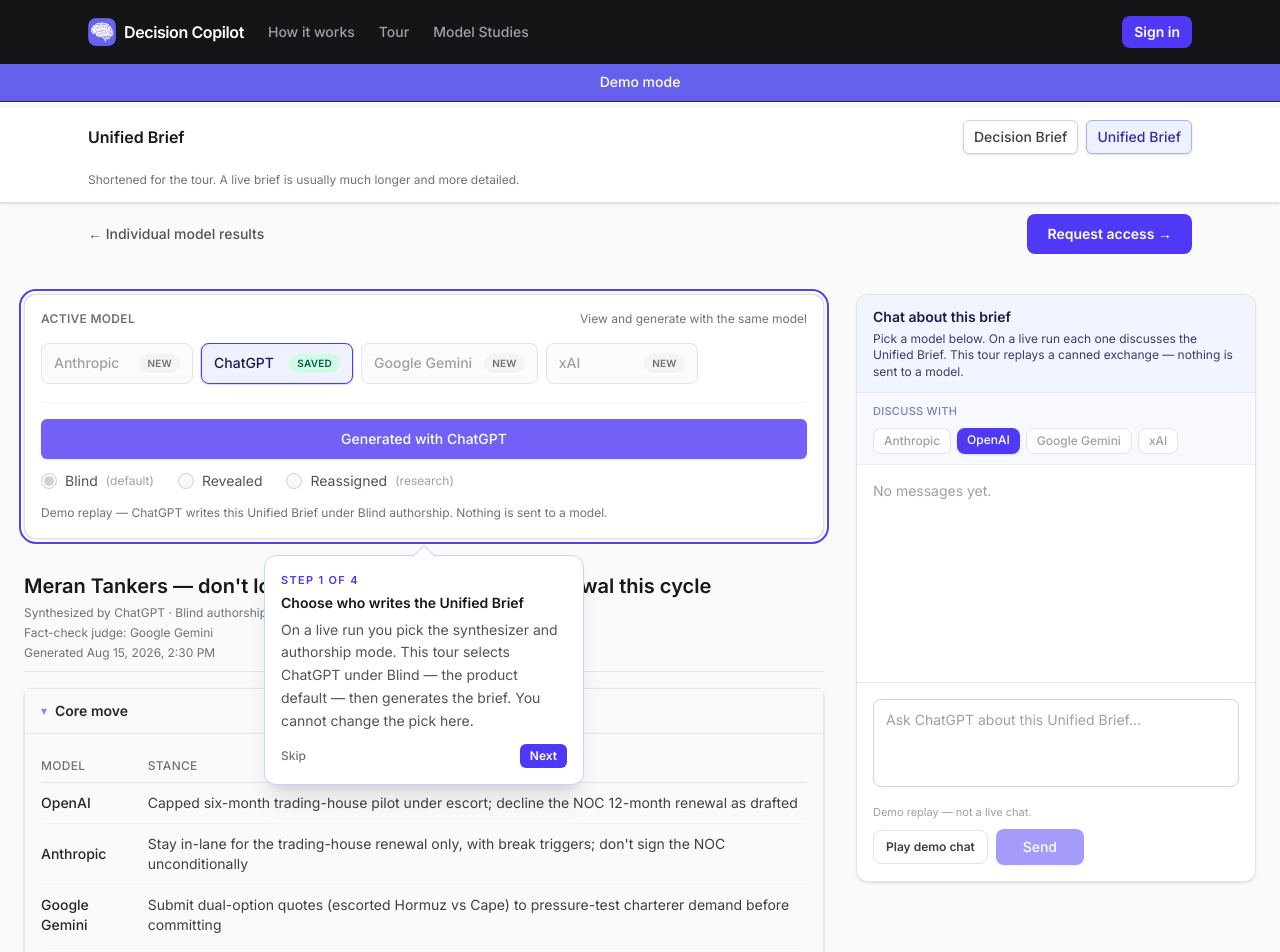
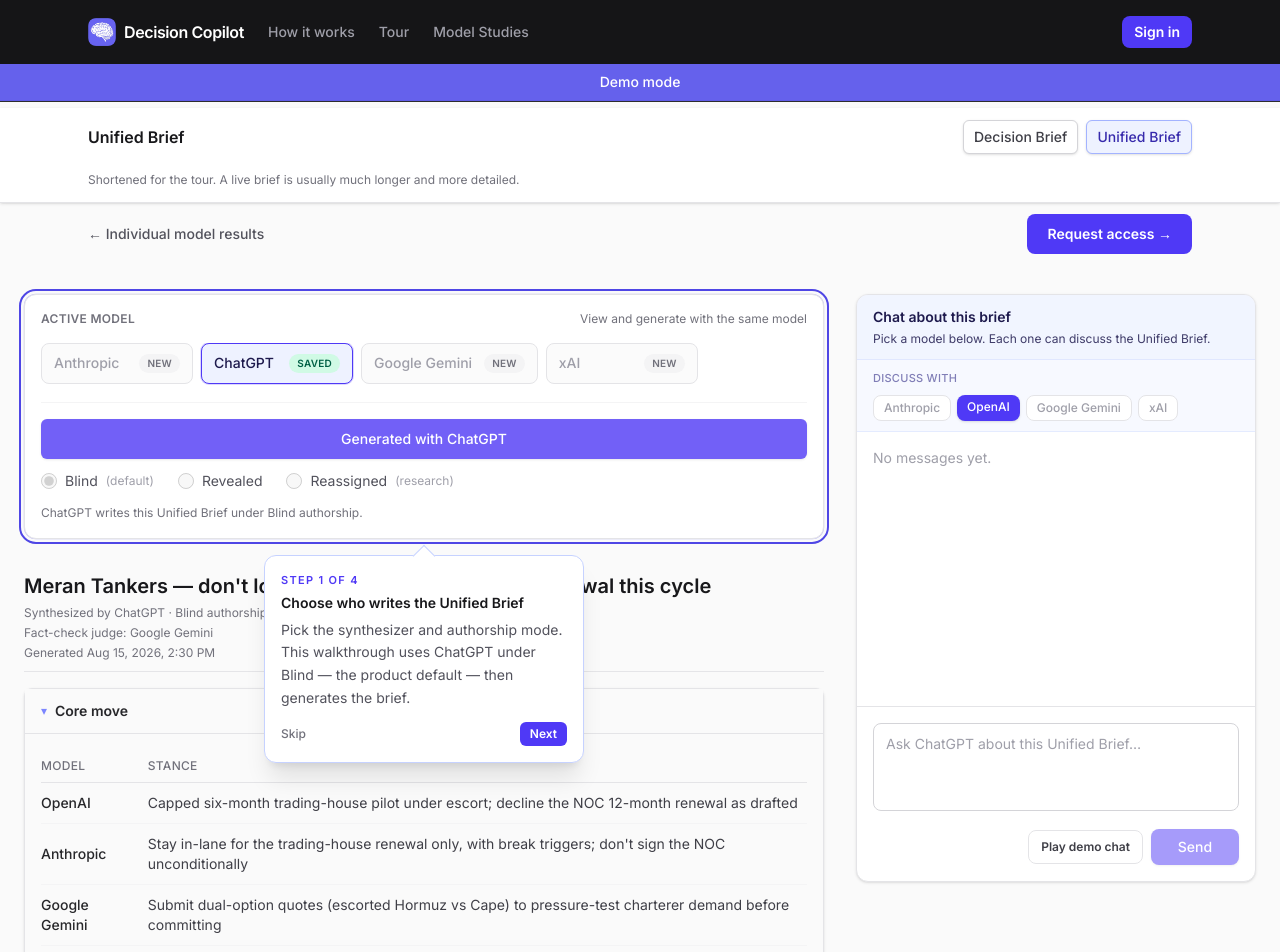
Before and after one commit to Caryndcarter/decision-copilot-evals, a Next.js app in the folder packages/nextjs/: page /demo/unified in a window 1280 px wide. Shown: the top 952 px of the page. Built offline with nearby package versions, Linux system fonts and the light colour scheme.

Commit message:
Soften tour chat copy so it does not advertise the fixture
Guide and rail text now say watch how to type a question and
see the reply, without canned / API / nothing-is-sent.

Co-authored-by: Caryn Carter <Caryndcarter@users.noreply.github.com>

```diff
--- a/packages/nextjs/app/demo/_components/demo-brief-guide.tsx
+++ b/packages/nextjs/app/demo/_components/demo-brief-guide.tsx
@@ -34,7 +34,7 @@ export const DEMO_BRIEF_GUIDE_STEPS: readonly DemoGuideStep[] = [
     spot: "demo-chat",
     extraSpots: [],
     title: "Then ask about the brief",
-    body: "On a live run this sidebar is chat. Watch a canned question type in and the model reply — nothing is sent to an API.",
+    body: "This sidebar is chat. Watch how to type in a question and see the model reply.",
     pauseAuto: true,
   },
   {
@@ -52,7 +52,7 @@ export const DEMO_UNIFIED_GUIDE_STEPS: readonly DemoGuideStep[] = [
     spot: "unified-synthesizer",
     extraSpots: [],
     title: "Choose who writes the Unified Brief",
-    body: "On a live run you pick the synthesizer and authorship mode. This tour selects ChatGPT under Blind — the product default — then generates the brief. You cannot change the pick here.",
+    body: "Pick the synthesizer and authorship mode. This walkthrough uses ChatGPT under Blind — the product default — then generates the brief.",
     pauseAuto: true,
   },
   {
@@ -65,7 +65,7 @@ export const DEMO_UNIFIED_GUIDE_STEPS: readonly DemoGuideStep[] = [
     spot: "demo-chat",
     extraSpots: [],
     title: "Then ask about the brief",
-    body: "The discuss rail works here too. This replay asks why not lock the twelve-month NOC — again, no live model call.",
+    body: "Chat works here too. Watch how to type in a question and see the model reply.",
     pauseAuto: true,
   },
   {
--- a/packages/nextjs/app/demo/_components/demo-chat-panel.tsx
+++ b/packages/nextjs/app/demo/_components/demo-chat-panel.tsx
@@ -163,8 +163,7 @@ export function DemoChatPanel({
         <div className="border-b border-indigo-100 bg-indigo-50/80 px-4 py-3">
           <h2 className="text-sm font-semibold text-indigo-950">Chat about this brief</h2>
           <p className="mt-1 text-xs leading-snug text-indigo-950/85">
-            Pick a model below. On a live run each one discusses the Unified Brief. This tour replays a
-            canned exchange — nothing is sent to a model.
+            Pick a model below. Each one can discuss the Unified Brief.
           </p>
         </div>
       )}
@@ -204,11 +203,9 @@ export function DemoChatPanel({
           placeholder={script.composerPlaceholder}
           rows={variant === "decision" ? 4 : 3}
           className="min-h-[5.5rem] w-full resize-none rounded-lg border border-zinc-300 bg-white px-3 py-2.5 text-sm text-zinc-800 placeholder-zinc-400 disabled:opacity-60"
-          aria-label="Demo chat composer (not live)"
+          aria-label="Chat composer"
         />
-        <div className="mt-3 flex w-full flex-wrap items-center justify-between gap-2">
-          <p className="text-[11px] leading-snug text-zinc-400">Demo replay — not a live chat.</p>
-          <div className="flex flex-wrap items-center justify-end gap-2">
+        <div className="mt-3 flex w-full flex-wrap items-center justify-end gap-2">
           {!running ? (
             <button
               type="button"
@@ -238,7 +235,6 @@ export function DemoChatPanel({
           ) : null}
         </div>
       </div>
-      </div>
     </aside>
   );
 }
--- a/packages/nextjs/app/demo/_components/demo-unified-create-panel.tsx
+++ b/packages/nextjs/app/demo/_components/demo-unified-create-panel.tsx
@@ -187,8 +187,8 @@ export function DemoUnifiedCreatePanel({
           </fieldset>
 
           <p className="text-xs leading-relaxed text-zinc-500">
-            Demo replay — {unifiedBriefSynthesizerLabel(DEMO_UNIFIED_SYNTHESIZER)} writes this Unified Brief
-            under {authorshipLabel} authorship. Nothing is sent to a model.
+            {unifiedBriefSynthesizerLabel(DEMO_UNIFIED_SYNTHESIZER)} writes this Unified Brief under{" "}
+            {authorshipLabel} authorship.
           </p>
         </div>
       </div>
--- a/packages/nextjs/app/tour/page.tsx
+++ b/packages/nextjs/app/tour/page.tsx
@@ -23,7 +23,7 @@ const STEPS = [
   {
     title: "Compare model briefs",
     description:
-      "On the Decision Brief, open the model menu to switch between OpenAI, Anthropic, Gemini, and xAI. Expand the collapsed sections, then watch the discuss rail replay a canned chat — no live model call.",
+      "On the Decision Brief, open the model menu to switch between OpenAI, Anthropic, Gemini, and xAI. Expand the collapsed sections, then watch how to type in a question and see the model reply.",
   },
   {
     title: "Choose who writes the Unified Brief",
```
Also changed, not shown: 1 other file (tests, documents, lock files or other folders). Lines whose indentation alone changed are shown as unchanged.
